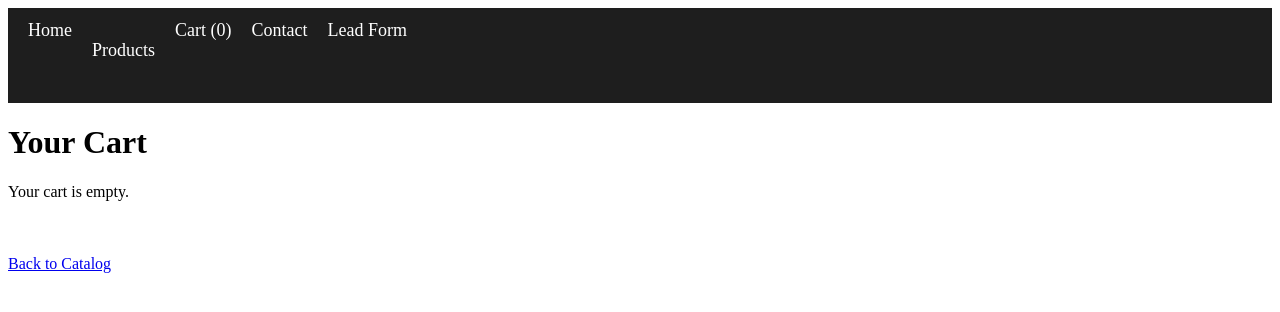
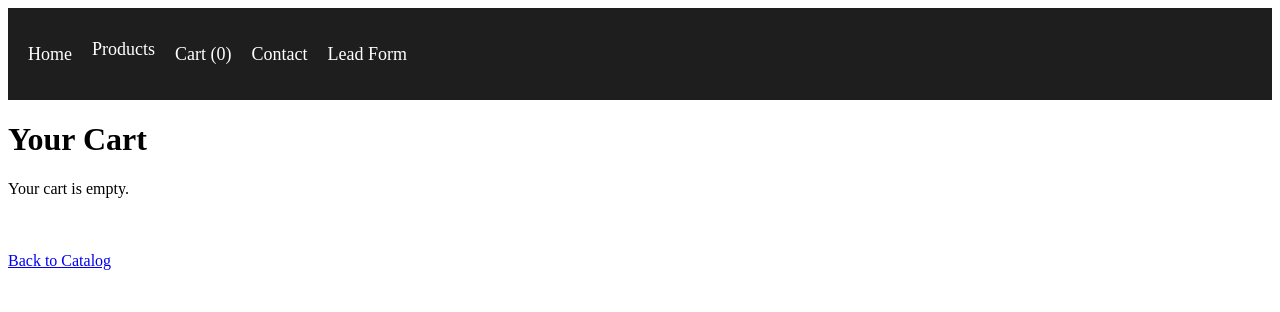
Before and after one commit to tasutton2008/leadgen-clean, a FastAPI app: page /cart in a window 1280 px wide. Shown: the top 312 px of the page. Run offline with FastAPI, Linux system fonts and the light colour scheme; data comes from the database, SQL or seed files in the repository.

Commit message:
Fix navbar alignment

```diff
--- a/leadgen/templates/navbar.html
+++ b/leadgen/templates/navbar.html
@@ -14,18 +14,22 @@
         padding: 12px 20px;
         margin-bottom: 20px;
     }
-    .nav-links {
+   .nav-links {
         list-style: none;
         display: flex;
+        align-items: center;
         gap: 20px;
         margin: 0;
         padding: 0;
     }
+
     .nav-links li a {
+        display: inline-block;
         color: white;
         text-decoration: none;
         font-size: 18px;
         font-weight: 500;
+        line-height: 1;
     }
     .nav-links li a:hover {
         text-decoration: underline;
```
